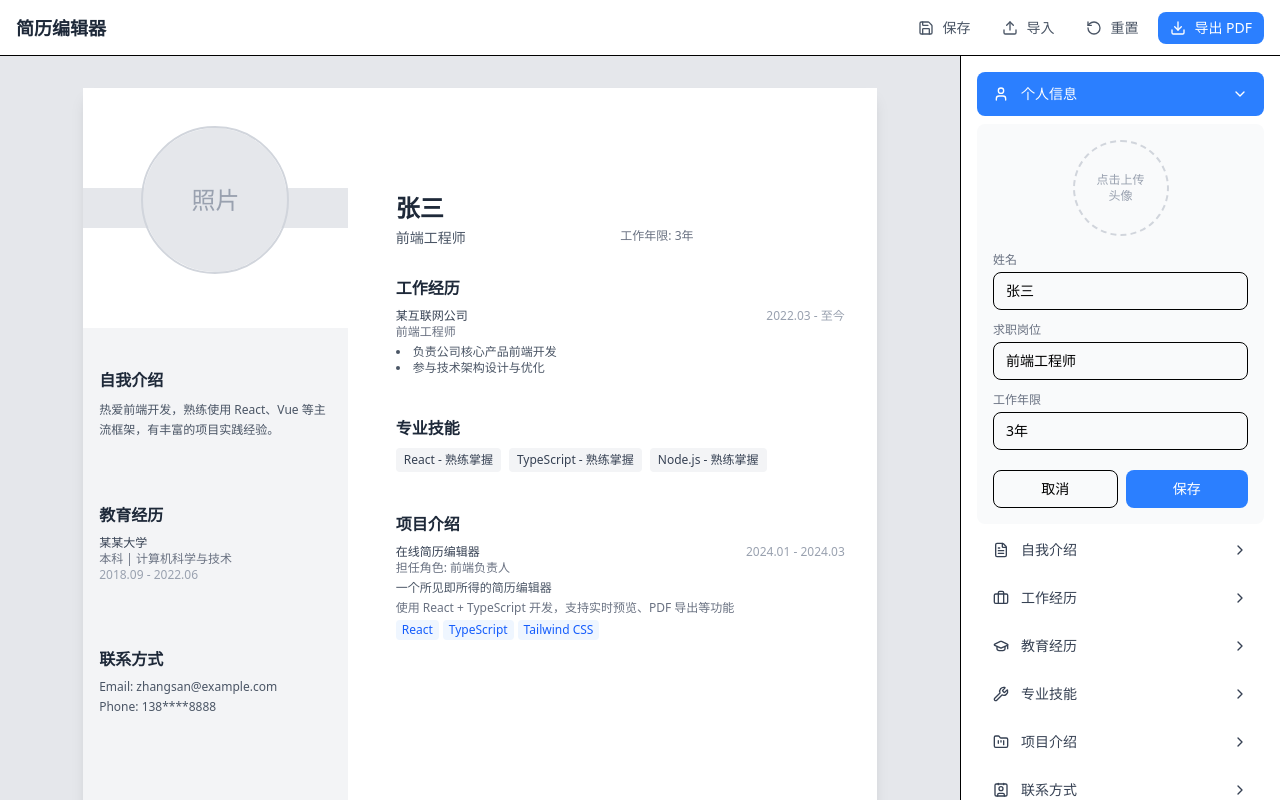
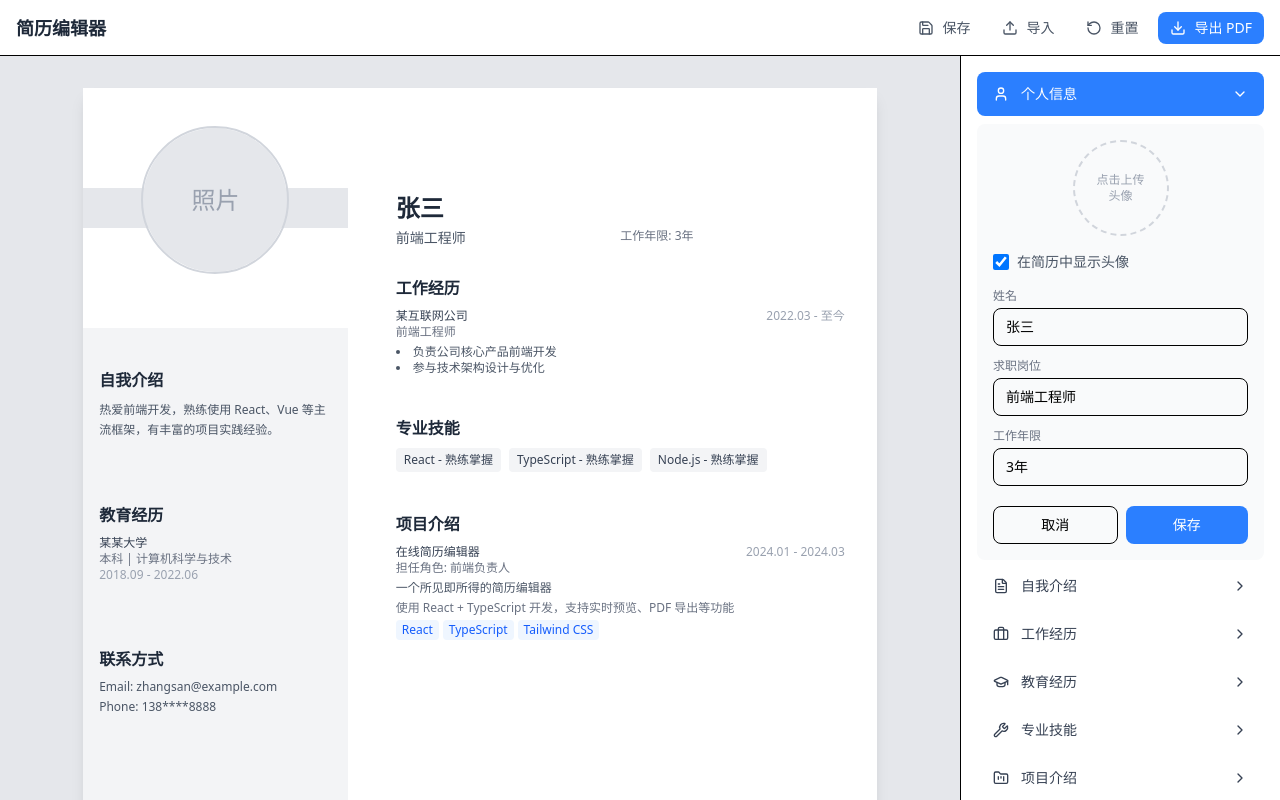
Before and after one commit to Dada-liu/resume-generator, a React (Vite) app: page / in a window 1280 px wide. Both pictures are taken after a click on the button "个人信息". Built offline with nearby package versions, Linux system fonts and the light colour scheme.

Commit message:
feat：照片支持隐藏

```diff
--- a/src/components/ResumePreview.tsx
+++ b/src/components/ResumePreview.tsx
@@ -13,10 +13,10 @@ export const ResumePreview = forwardRef<HTMLDivElement>((_, ref: ForwardedRef<HT
         {/* Left Column - 1/3 */}
         <div className="w-1/3 absolute top-4 left-0 h-[calc(100%-32px)] pt-6 pb-6 rounded-r-lg flex flex-col">
           {/* Avatar - Outside gray background */}
+          {resume.personalInfo.showAvatar !== false && (
             <div className="mb-12 flex justify-center relative">
               <div className="absolute inset-x-0 top-1/2 -translate-y-1/2 h-10 bg-gray-200" />
               <div className="relative">
-
                 {resume.personalInfo.avatar ? (
                   <img
                     src={resume.personalInfo.avatar}
@@ -30,9 +30,10 @@ export const ResumePreview = forwardRef<HTMLDivElement>((_, ref: ForwardedRef<HT
                 )}
               </div>
             </div>
+          )}
 
           {/* Gray background for rest */}
-          <div className="bg-gray-100 p-4 pt-10 -mt-2 grow">
+          <div className={`bg-gray-100 p-4 pt-10 grow ${resume.personalInfo.showAvatar !== false ? '-mt-2' : 'mt-0'}`}>
 
             {/* Self Introduction */}
             {resume.selfIntroduction && (
--- a/src/components/editors/PersonalInfoEditor.tsx
+++ b/src/components/editors/PersonalInfoEditor.tsx
@@ -100,6 +100,19 @@ export function PersonalInfoEditor() {
         )}
       </div>
 
+      {/* Show Avatar Toggle */}
+      <div className="flex items-center gap-2 mb-4">
+        <label className="flex items-center gap-2 cursor-pointer">
+          <input
+            type="checkbox"
+            checked={personalInfo.showAvatar !== false}
+            onChange={(e) => updatePersonalInfo({ ...personalInfo, showAvatar: e.target.checked })}
+            className="w-4 h-4 text-blue-500 rounded focus:ring-blue-500"
+          />
+          <span className="text-sm text-gray-600">在简历中显示头像</span>
+        </label>
+      </div>
+
       <div>
         <label className="block text-xs text-gray-500 mb-1">姓名</label>
         <input
--- a/src/types/resume.ts
+++ b/src/types/resume.ts
@@ -3,6 +3,7 @@ export interface PersonalInfo {
   jobTitle: string
   workYears?: string
   avatar?: string
+  showAvatar?: boolean
 }
 
 export interface Experience {
```
Lines whose indentation alone changed are shown as unchanged.
